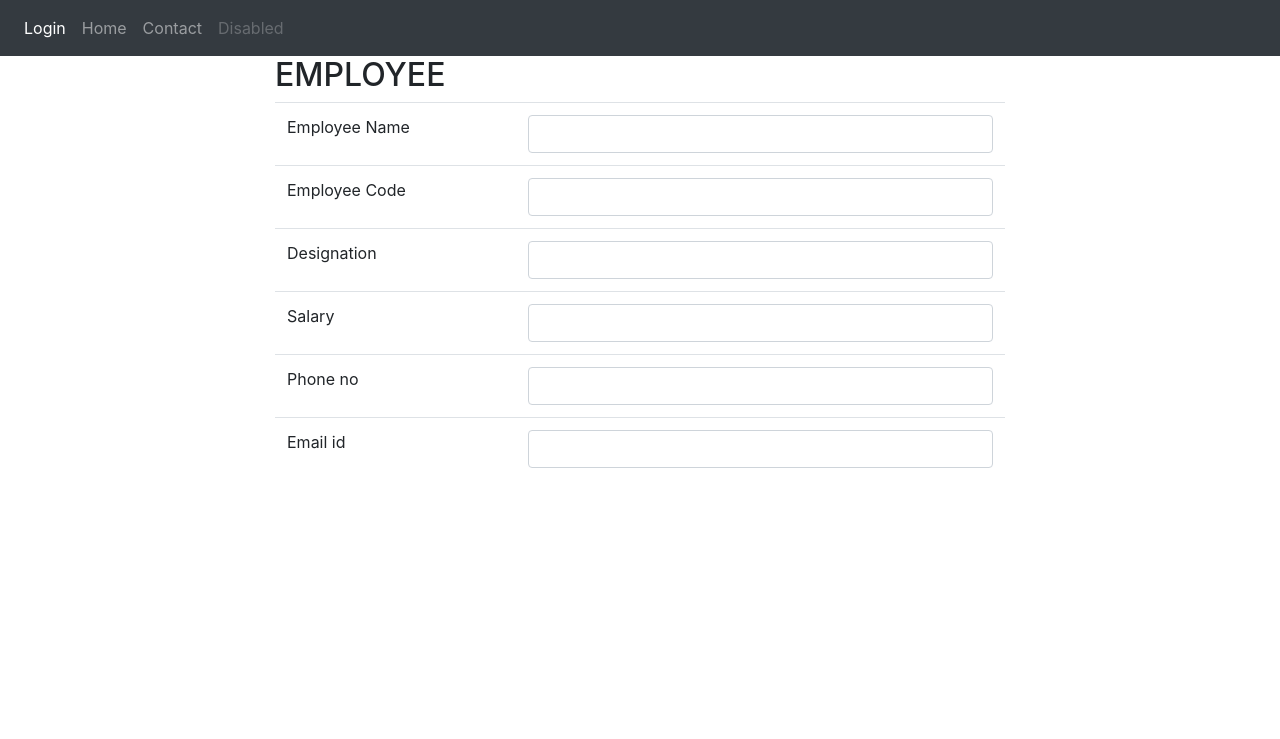
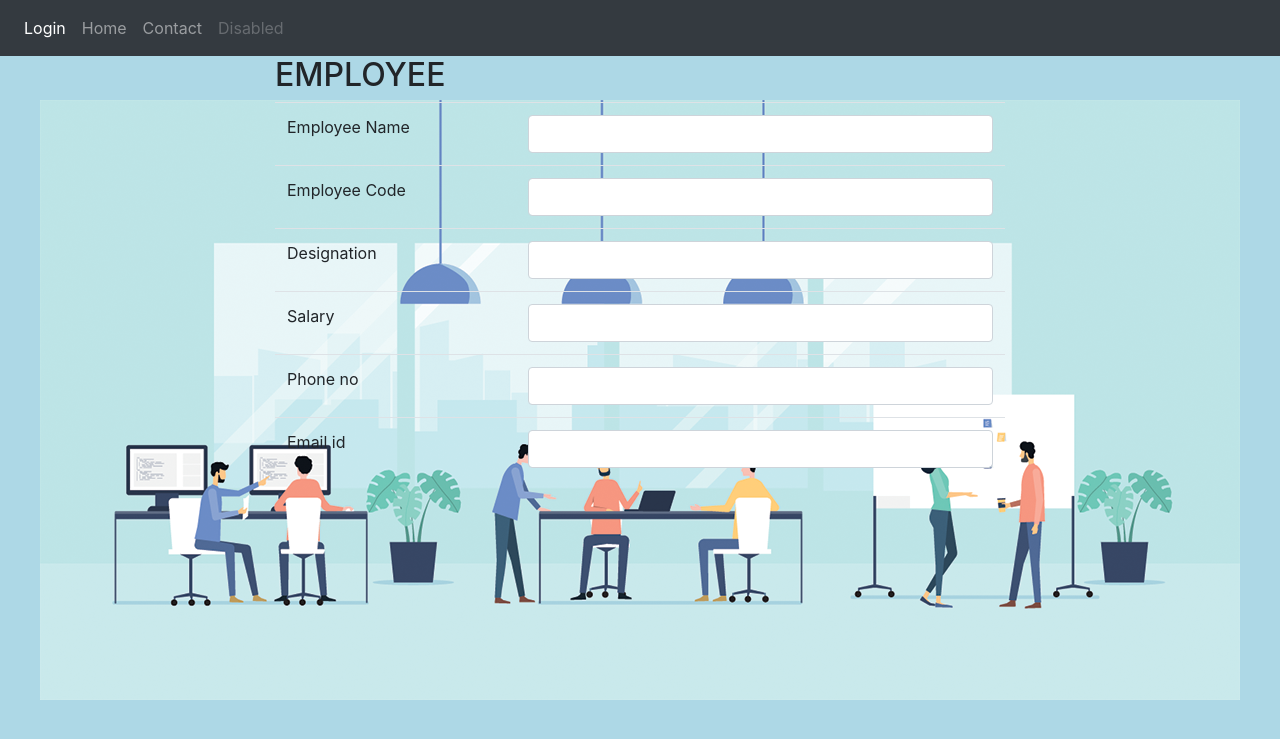
Before and after one commit to Dhanya1997/Employee, a PHP site: page / in a window 1280 px wide. Shown: the top 739 px of the page. Run offline with PHP 8.4, Linux system fonts and the light colour scheme.

Commit message:
background changed

```diff
--- /dev/null
+++ b/css/style.css
@@ -0,0 +1,4 @@
+.bgcolor
+{
+    background:lightblue url("../images/employee-image.png")no-repeat fixed center;
+}
--- a/index.php
+++ b/index.php
@@ -1,12 +1,16 @@
 <!DOCTYPE html>
 <html lang="en">
 <head>
+    <link rel="stylesheet" href="css/style.css">
     <meta charset="UTF-8">
     <meta name="viewport" content="width=device-width, initial-scale=1.0">
     <title>Employee</title>
     <link rel="stylesheet" href="https://cdn.jsdelivr.net/npm/bootstrap@4.5.3/dist/css/bootstrap.min.css" integrity="sha384-TX8t27EcRE3e/ihU7zmQxVncDAy5uIKz4rEkgIXeMed4M0jlfIDPvg6uqKI2xXr2" crossorigin="anonymous">
 </head>
 <body>
+    <body class="bgcolor">
+
+    </body>
     <nav class="navbar navbar-expand-sm bg-dark navbar-dark">
         <ul class="navbar-nav">
           <li class="nav-item active">
```
Also changed, not shown: images/employee-image.png (added), images/employee.jfif (added).
